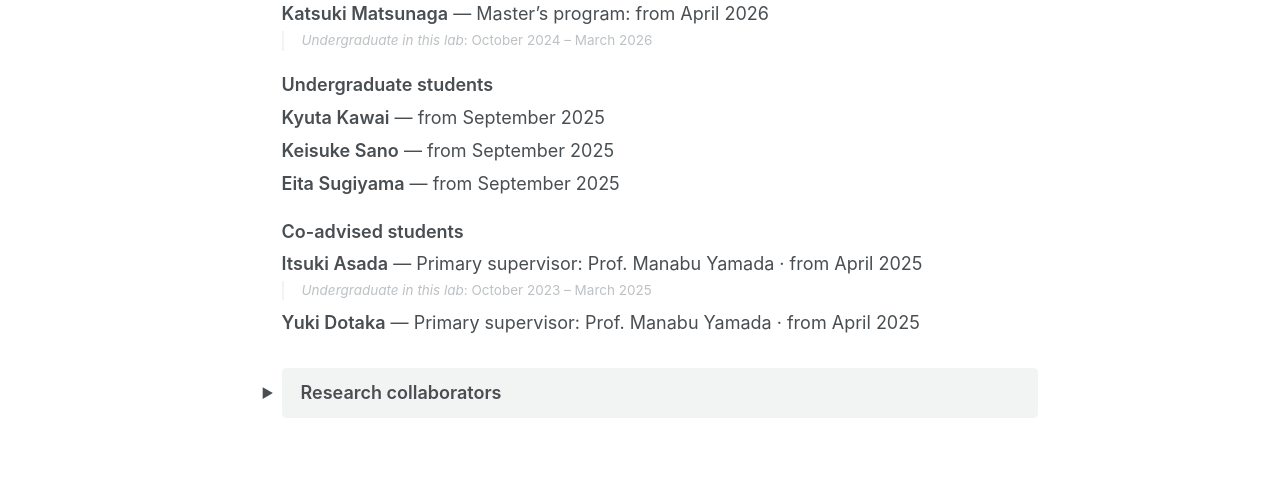
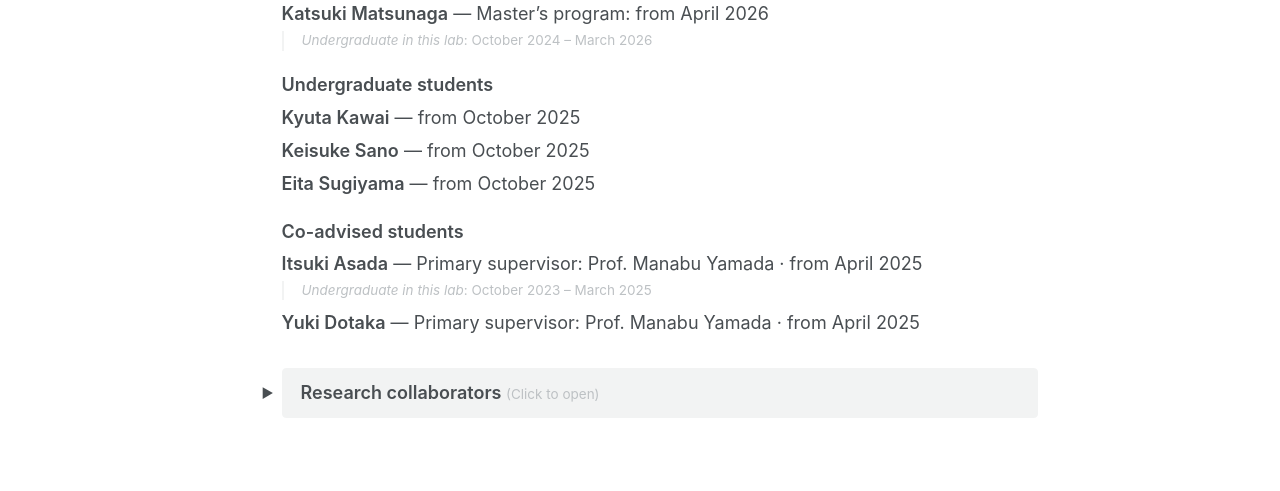
Before and after one commit to GDAC-Lab/gdac-lab.github.io, a Jekyll site: the page built from _pages/people.md, in a window 1280 px wide and 1400 px high, scrolled down 562 px. Shown: the part 592-1083 px from the top of the window. Built offline with Jekyll 4.4.1, drawn with Linux system fonts in a browser that asks for light colours; some web fonts are replaced; a script that is not in the unit is left out.

Commit message:
Add research collaborators data and HTML include for people pages
- Created a new YAML file to list research collaborators with their names, affiliations, and optional URLs.
- Introduced an HTML include to render the collaborators section on both English and Japanese people pages, enhancing the organization of external research colleagues.
- Updated the people pages to utilize the new include, replacing the previous static details section for improved maintainability and user experience.
- Enhanced SCSS styles for the collapsible section to improve visual presentation and interaction.

```diff
--- /dev/null
+++ b/_includes/people-collaborators.html
@@ -0,0 +1,33 @@
+{% comment %} Lists site.data.collaborators.items; optional url per entry in _data/collaborators.yml {% endcomment %}
+{% assign _collab = site.data.collaborators.items %}
+{% if _collab and _collab.size > 0 %}
+<details class="people-directory__collapsible">
+  <summary>
+    <span class="people-directory__collapsible-summary-title">{% if page.lang == 'ja' %}研究協力者{% else %}Research collaborators{% endif %}</span>
+    <span class="people-directory__collapsible-summary-hint">{% if page.lang == 'ja' %}（クリックで開く）{% else %}(Click to open){% endif %}</span>
+  </summary>
+  <p class="people-directory__collapsible-lead">{% if page.lang == 'ja' %}本研究室の学生・教員以外で，共同研究などで協力いただいている方です。{% else %}Colleagues outside this lab we collaborate with on research (listed separately from students above).{% endif %}</p>
+  <ul>
+    {% for item in _collab %}
+      {% assign disp_name = item.name_en %}
+      {% if page.lang == 'ja' and item.name_ja != nil and item.name_ja != '' %}
+        {% assign disp_name = item.name_ja %}
+      {% endif %}
+      {% assign disp_aff = item.affiliation_en %}
+      {% if page.lang == 'ja' %}
+        {% if item.affiliation_ja != nil and item.affiliation_ja != '' %}
+          {% assign disp_aff = item.affiliation_ja %}
+        {% endif %}
+      {% endif %}
+      <li>
+        {% if item.url and item.url != '' %}
+          <strong><a href="{{ item.url }}" rel="noopener noreferrer">{{ disp_name }}</a></strong>
+        {% else %}
+          <strong>{{ disp_name }}</strong>
+        {% endif %}
+        — {{ disp_aff }}
+      </li>
+    {% endfor %}
+  </ul>
+</details>
+{% endif %}
--- a/_pages/people.md
+++ b/_pages/people.md
@@ -32,22 +32,16 @@
   - *Undergraduate in this lab*: October 2024 – March 2026
 
 ### Undergraduate students
-- **Kyuta Kawai** — from September 2025
-- **Keisuke Sano** — from September 2025
-- **Eita Sugiyama** — from September 2025
+- **Kyuta Kawai** — from October 2025
+- **Keisuke Sano** — from October 2025
+- **Eita Sugiyama** — from October 2025
 
 ### Co-advised students
 - **Itsuki Asada** — Primary supervisor: Prof. Manabu Yamada · from April 2025
   - *Undergraduate in this lab*: October 2023 – March 2025
 - **Yuki Dotaka** — Primary supervisor: Prof. Manabu Yamada · from April 2025
 
-<details class="people-directory__collapsible">
-<summary>Research collaborators</summary>
-<p class="people-directory__collapsible-lead">Colleagues outside this lab we collaborate with on research (listed separately from students above).</p>
-<ul>
-  <li><strong>(Name)</strong> — affiliation · role or theme (replace this line)</li>
-</ul>
-</details>
+{% include people-collaborators.html %}
 
 </div>
 
@@ -71,6 +65,6 @@
   - **Name** — Primary supervisor: Prof. <Name> · from Month YYYY
 
   Collaborators (expandable block at bottom of page):
-  - Edit the <details> section; use HTML <ul><li> or add rows inside the list.
-  - Optional: add the attribute `open` on <details> to show expanded by default.
+  - Edit `_data/collaborators.yml` (optional `url` per person). Rendered via `people-collaborators.html`.
+  - Collaborators: edit `_data/collaborators.yml`; summary shows “Click to open” when collapsed (`people-collaborators.html`).
 -->
--- a/_sass/layout/_people-directory.scss
+++ b/_sass/layout/_people-directory.scss
@@ -107,6 +107,16 @@
     }
   }
 
+  .people-directory__collapsible summary .people-directory__collapsible-summary-hint {
+    font-weight: 400;
+    font-size: $type-size-6;
+    color: var(--global-callout-text-muted, var(--global-text-color-light));
+  }
+
+  .people-directory__collapsible[open] summary .people-directory__collapsible-summary-hint {
+    display: none;
+  }
+
   .people-directory__collapsible-lead {
     margin: 0;
     padding: 0 1rem 0.5rem;
```
Also changed, not shown: _data/collaborators.yml (added, +66 -0 lines), _pages/ja/people.md (+6 -12 lines).
